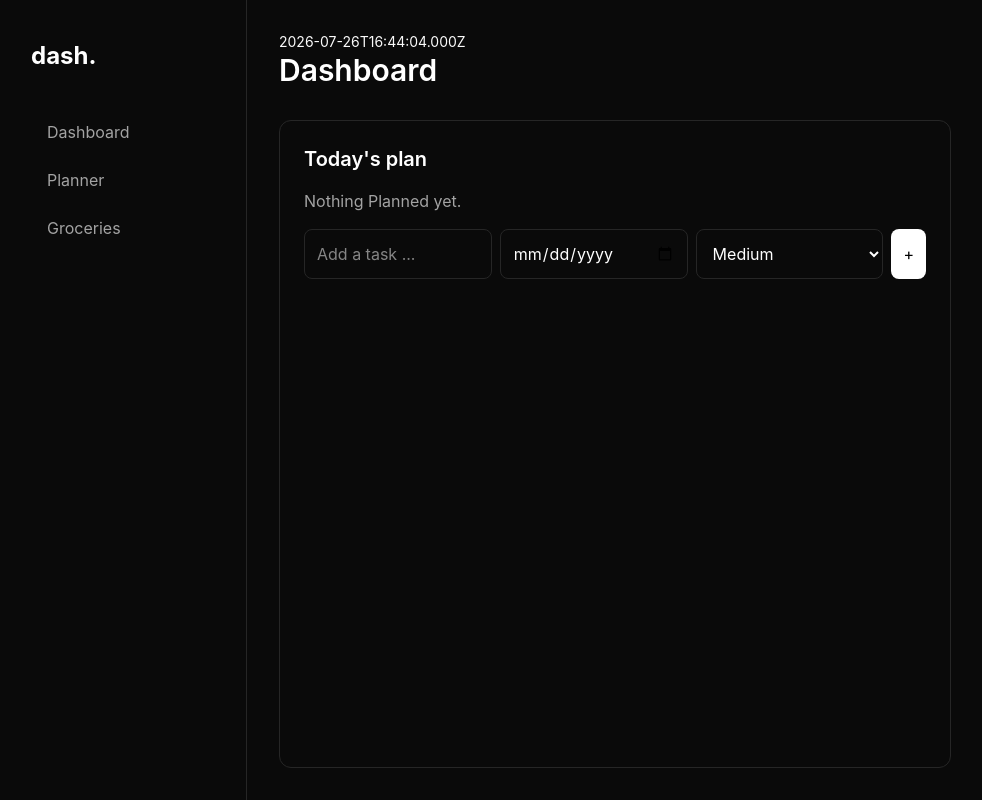
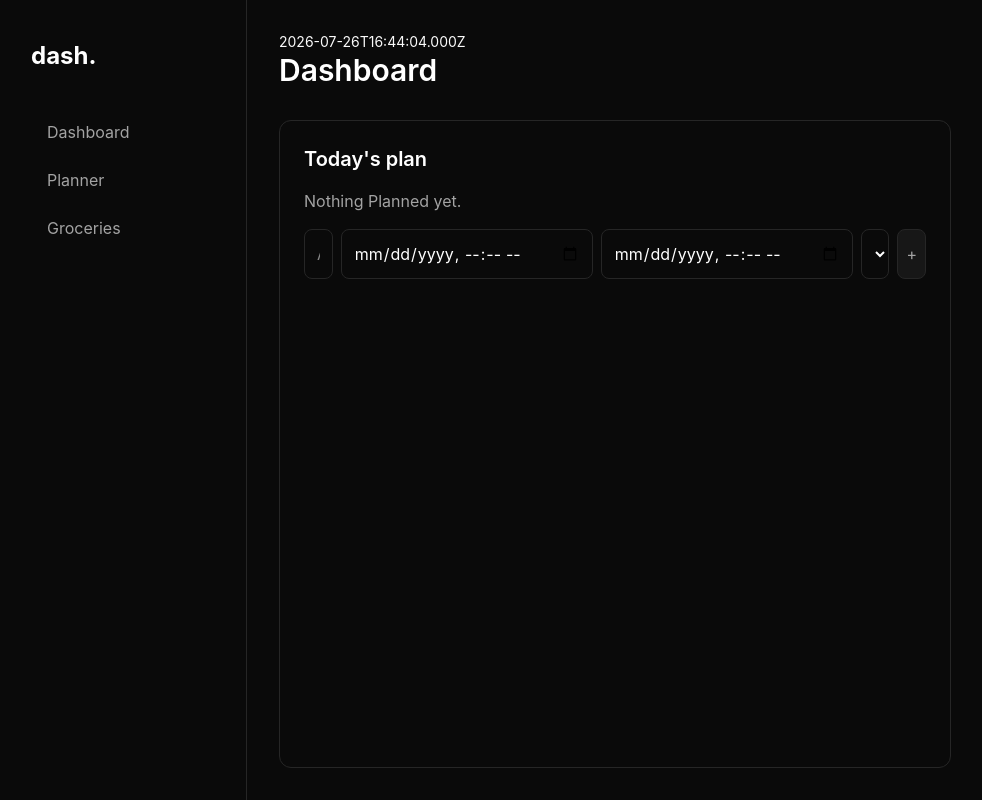
Before and after one commit to Phiphi-ctrl/dash., a React (Vite) app: page / in a window 1280 px wide. Shown: the whole page, without its empty margins (9-991 px from the left). Built offline with nearby package versions, Linux system fonts and the light colour scheme.

Commit message:
Add: modularity
Added modularity for UI elements like the submit button and button for task deletion

```diff
--- a/src/components/dashboard/AddTaskForm.tsx
+++ b/src/components/dashboard/AddTaskForm.tsx
@@ -1,32 +1,35 @@
 import { useState } from 'react'
-import type { newTask, TaskPriority } from '../../types/Task.ts'
+import type { NewTask, TaskPriority } from '../../types/Task.ts'
+import SubmitButton from '../ui/SubmitButton.tsx'
 
 type AddTaskFormProps = {
-  onAddTask: (newTask : newTask) => void
+  onAddTask: (newTask : NewTask) => boolean
 }
 
 function AddTaskForm ({onAddTask}: AddTaskFormProps) {
   const [newTitle, setNewTitle] = useState('')
-  const [newDueDate, setDueDate] = useState('')
   const [newPriority, setNewPriority] = useState<TaskPriority>('medium')
+  const [newStartAt, setNewStartAt] = useState('')
+  const [newEndAt, setNewEndAt] = useState('')
 
-  function constructNewTask(newTitle : string, newDueDate : string, newPriority : TaskPriority) {
+  function constructNewTask() {
     return {
       title: newTitle,
       priority: newPriority,
-      dueDate: newDueDate,
+      startAt: newStartAt === '' ? null : new Date(newStartAt).toISOString(),
+      endAt: newEndAt === '' ? null : new Date(newEndAt).toISOString()
     }
   }
-
   return (
     <form
       className="mt-4 shrink-0 flex gap-2"
       onSubmit={(event) => {
         event.preventDefault()
-        onAddTask(constructNewTask(newTitle, newDueDate, newPriority))
-        setNewTitle('')
-        setDueDate('')
-        setNewPriority('medium')
+        if(onAddTask(constructNewTask())) {
+          setNewTitle('')
+          setNewStartAt('')
+          setNewEndAt('')
+        }
       }}
     >
       <input
@@ -37,25 +40,27 @@ function AddTaskForm ({onAddTask}: AddTaskFormProps) {
         className="flex-1 w-full rounded-lg border border-app-border bg-app-background p-3 outline-none"
       />
       <input
-        type="date"
-        value={newDueDate}
-        onChange={(event) => setDueDate(event.target.value)}
-        defaultValue={newDueDate}
+        type="datetime-local"
+        value={newStartAt}
+        onChange={(event) => setNewStartAt(event.target.value)}
+        className="flex-1 w-full rounded-lg border border-app-border bg-app-background p-3 outline-none"
+      />
+      <input
+        type="datetime-local"
+        value={newEndAt}
+        onChange={(event) => setNewEndAt(event.target.value)}
         className="flex-1 w-full rounded-lg border border-app-border bg-app-background p-3 outline-none"
       />
       <select
         value={newPriority}
         onChange={(event) => setNewPriority(event.target.value as TaskPriority)}
-        defaultValue={newPriority}
         className="flex-1 w-full rounded-lg border border-app-border bg-app-background p-3 outline-none"
       >
         <option value="low">Low</option>
         <option value="medium">Medium</option>
         <option value="high">High</option>
       </select>
-      <button type="submit" className="rounded-lg bg-white text-black p-3 cursor-pointer">
-        +
-      </button>
+      <SubmitButton icon={"+"}/>
     </form>
   )
 }
--- a/src/components/dashboard/tasks/TaskItem.tsx
+++ b/src/components/dashboard/tasks/TaskItem.tsx
@@ -1,4 +1,6 @@
-import type { Task } from '../../../types/Task.ts'
+import type { Task, TaskPriority } from '../../../types/Task.ts'
+import Checkbox from '../../ui/Checkbox.tsx'
+import Button from '../../ui/Button.tsx'
 
 type TaskItemProps = {
   task: Task,
@@ -7,29 +9,89 @@ type TaskItemProps = {
 }
 
 function TaskItem ({task, onToggle, onDelete} : TaskItemProps) {
+  const start = new Date(task.startAt)
+  const end = new Date(task.endAt)
+
+  function getPriorityClass( priority: TaskPriority ) {
+    switch ( priority ) {
+      case 'low':
+        return 'bg-app-priority-low'
+      case 'medium':
+        return 'bg-app-priority-medium'
+      case 'high':
+        return 'bg-app-priority-high'
+      default:
+        return ''
+    }
+  }
+
+  function isSameDay(first: Date, second: Date) {
+    return (
+      first.getFullYear() === second.getFullYear() &&
+      first.getMonth() === second.getMonth() &&
+      first.getDate() === second.getDate()
+    )
+  }
+
+  const timeFormatter = new Intl.DateTimeFormat(undefined, {
+    hour: '2-digit',
+    minute: '2-digit',
+  })
+
+  const dateTimeFormatter = new Intl.DateTimeFormat(undefined, {
+    day: 'numeric',
+    month: 'short',
+    hour: '2-digit',
+    minute: '2-digit',
+  })
+
+  function getDuration(start: Date, end: Date) {
+    const duration = (end.getTime() - start.getTime()) / 1000 / 60
+    const hours = Math.floor(duration / 60)
+    const minutes = duration % 60
+    if(hours === 0) {
+      return `${minutes}m`
+    }
+    if (minutes === 0) {
+      return `${hours}h`
+    }
+    return `${hours}h ${minutes}m`
+  }
+
+  function getTimeRange(start: Date, end: Date) {
+    if(isSameDay(start, end)) {
+      return `${timeFormatter.format(start)} - ${timeFormatter.format(end)}`
+    }
+    return `${dateTimeFormatter.format(start)} - ${dateTimeFormatter.format(end)}`
+  }
+
   return (
-    <li className="flex w-full items-center gap-2">
-      <input
-        type="checkbox"
+    <li className={`flex w-full ${getPriorityClass(task.priority)} gap-4 cursor-pointer border items-center border-app-border rounded-lg p-2`}>
+      <Checkbox
         checked={task.completed}
         onChange={() => onToggle(task.id)}
       />
-      <span
-        className={
-          task.completed
-            ? 'text-text-secondary line-through flex-1'
-            : 'text-text-primary flex-1'
-        }
-      >
-        {task.title}
-      </span>
-      <button
-        className="rounded-lg bg-app-surface border border-app-border text-text-secondary p-2 ml-auto hover:bg-app-surface-hover focus:outline-none"
-        type="button"
+      <div className="flex min-w-0 flex-1 flex-col gap-1">
+        <div className="flex items-center gap-2">
+          <span
+            className={`min-w-0 truncate flex-1 max-w-50 ${task.completed ? 'text-text-secondary line-through' : 'text-text-primary'}`}
+          >
+            {task.title}
+          </span>
+        </div>
+        <div className="flex items-center gap-2 text-sm text-text-secondary">
+          <span>
+            Duration: {getDuration(start, end)}
+          </span>
+          <span>
+            Time range: {getTimeRange(start, end)}
+          </span>
+        </div>
+      </div>
+      <Button
         onClick={() => onDelete(task.id)}
-      >
-        🗑️
-      </button>
+        icon={"🗑"}
+      />
     </li>
   )
 }
--- /dev/null
+++ b/src/components/ui/Button.tsx
@@ -0,0 +1,31 @@
+type ButtonProps = {
+  onClick: () => void,
+  icon?: string,
+}
+
+function Button ({onClick, icon = 'Button'}: ButtonProps) {
+  return (
+    <button
+      className="
+        shrink-0
+        rounded-lg
+        cursor-pointer
+        bg-app-surface
+        border
+        border-app-border
+        text-text-secondary
+        p-2 ml-auto
+        hover:bg-app-surface-hover
+        focus:outline-none
+        transition-colors
+        duration-400
+        "
+      type="button"
+      onClick={onClick}
+    >
+      {icon}️
+    </button>
+  )
+}
+
+export default Button
--- /dev/null
+++ b/src/components/ui/Checkbox.tsx
@@ -0,0 +1,33 @@
+type CheckboxProps = {
+  checked: boolean
+  onChange: () => void
+}
+
+function Checkbox({ checked, onChange }: CheckboxProps) {
+  return (
+    <label className="
+        shrink-0
+        rounded-lg cursor-pointer
+        bg-app-surface border
+        border-app-border
+        text-text-secondary
+        px-3
+        py-2
+        hover:bg-app-surface-hover
+        transition-colors
+        duration-400
+       ">
+      <input
+        type="checkbox"
+        checked={checked}
+        onChange={onChange}
+        className="peer sr-only"
+      />
+      <span>
+          ✓
+        </span>
+    </label>
+  )
+}
+
+export default Checkbox
--- /dev/null
+++ b/src/components/ui/SubmitButton.tsx
@@ -0,0 +1,28 @@
+type SubmitButtonProps = {
+  icon: string;
+}
+
+function SubmitButton({icon}: SubmitButtonProps) {
+  return (
+    <button
+      type="submit"
+      className="
+        shrink-0
+        rounded-lg
+        cursor-pointer
+        bg-app-surface
+        border
+        border-app-border
+        text-text-secondary
+        p-2 ml-auto
+        hover:bg-app-surface-hover
+        focus:outline-none
+        transition-colors
+        duration-400
+      ">
+      {icon}
+    </button>
+  )
+}
+
+export default SubmitButton
--- a/src/index.css
+++ b/src/index.css
@@ -5,6 +5,9 @@
   --color-app-background: #0a0a0a;
   --color-app-surface: #171717;
   --color-app-surface-hover: #262626;
+  --color-app-priority-low: #373c4f;
+  --color-app-priority-medium: #222631;
+  --color-app-priority-high: #151a1f;
 
   /* Borders */
   --color-app-border: #262626;
--- a/src/pages/Dashboard.tsx
+++ b/src/pages/Dashboard.tsx
@@ -1,7 +1,7 @@
 import { useState, useEffect } from 'react'
 import TaskList from '../components/dashboard/tasks/TaskList'
 import AddTaskForm from '../components/dashboard/AddTaskForm'
-import type { newTask, Task} from '../types/Task'
+import type { NewTask, Task} from '../types/Task'
 
 function Dashboard() {
   const [tasks, setTasks] = useState<Task[]>(() => {
@@ -16,19 +16,31 @@ function Dashboard() {
     localStorage.setItem("dash.tasks", JSON.stringify(tasks))
   }, [tasks])
 
-  function handleAddTask(newTask : newTask) {
+  function handleAddTask(newTask : NewTask) {
     if (newTask.title.trim() === '') {
-      return
+      // the title is empty
+      return false
     }
+    if (newTask.startAt === null || newTask.endAt === null) {
+      // no startAt defined or no endAt defined
+      return false
+    }
+    if (Date.parse(newTask.endAt) <= Date.parse(newTask.startAt)) {
+      // the end is smaller or equal than the start
+      return false
+    }
+    console.log(newTask) // debug
     const task : Task = {
       id: crypto.randomUUID(),
-      title: newTask.title,
+      title: newTask.title.trim(),
       completed: false,
       priority: newTask.priority,
-      dueDate: newTask.dueDate,
-      createdAt: getTodayDate()
+      createdAt: getTodayDate(),
+      startAt: newTask.startAt,
+      endAt: newTask.endAt,
     }
     setTasks((currentTasks) => [...currentTasks, task])
+    return true
   }
   function handleDeleteTask(id : string) {
     setTasks((currentTasks) => currentTasks.filter(task => task.id !== id))
```
Also changed, not shown: src/types/Task.ts (+5 -3 lines).
